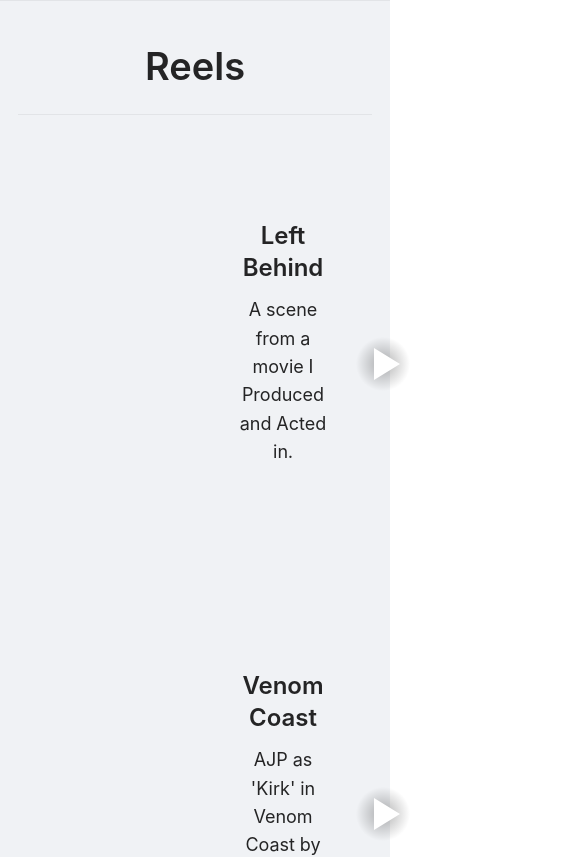
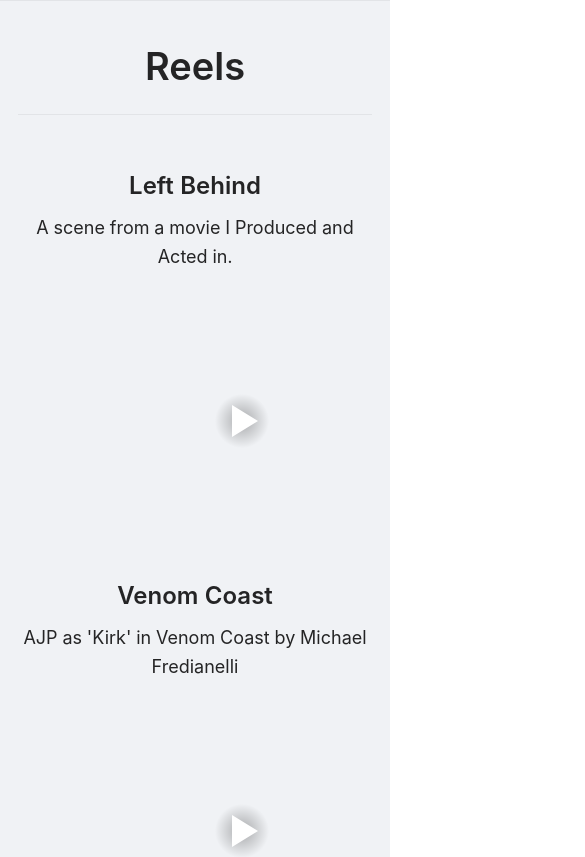
Before and after one commit to sbronicki/generic-portfolio-components, a React (Create React App) app: page / in a window 390 px wide. Shown: the part 2800-3657 px from the top of the page, 585 px wide, since content can reach past the window. Built offline with nearby package versions, Linux system fonts and the light colour scheme; no server answers.

Commit message:
reels mobile styling

```diff
--- a/src/Components/Reels/index.tsx
+++ b/src/Components/Reels/index.tsx
@@ -1,7 +1,8 @@
-import React from "react";
+import React, { useContext } from "react";
 import Section from "../Section";
 import ReactPlayer from "react-player";
 import { Col, Row, Typography } from "antd";
+import { MobileContext } from "../../Context/MobileContext";
 
 const { Text, Title } = Typography;
 
@@ -23,15 +24,32 @@
 export default Reels;
 
 const VideoSection = ({ reels }: ReelsProps) => {
+  const { isMobile } = useContext(MobileContext);
   return (
     <>
       {reels.map((reel: Reel, i) => {
         return (
-          <Row style={{ padding: "2.5em" }} key={`reel-${i}`}>
-            <Col span={16}>
-              <ReactPlayer url={reel.link} controls light pip />
+          <Row
+            style={{
+              padding: isMobile ? ".25em" : "2.5em",
+              flexDirection: isMobile ? "column-reverse" : "row",
+            }}
+            key={`reel-${i}`}
+          >
+            <Col span={isMobile ? "24" : "16"}>
+              <ReactPlayer
+                width={isMobile ? "438px" : "640px"}
+                height={isMobile ? "246px" : "360px"}
+                url={reel.link}
+                controls
+                light
+                pip
+              />
             </Col>
-            <Col span={8} style={{ paddingTop: "2em" }}>
+            <Col
+              span={isMobile ? "24" : "8"}
+              style={isMobile ? { padding: "1.5em 0" } : { paddingTop: "2em" }}
+            >
               <Title level={3}>{reel.title}</Title>
               <Text>{reel.description}</Text>
             </Col>
--- a/src/Components/Section/index.tsx
+++ b/src/Components/Section/index.tsx
@@ -68,7 +68,7 @@
         </Title>
         <Text>{message}</Text>
         {(icon || title || message) && <Divider />}
-        <Text>{content}</Text>
+        {typeof content === "string" ? <Text>{content}</Text> : content}
       </Col>
       <Divider />
     </Row>
```
